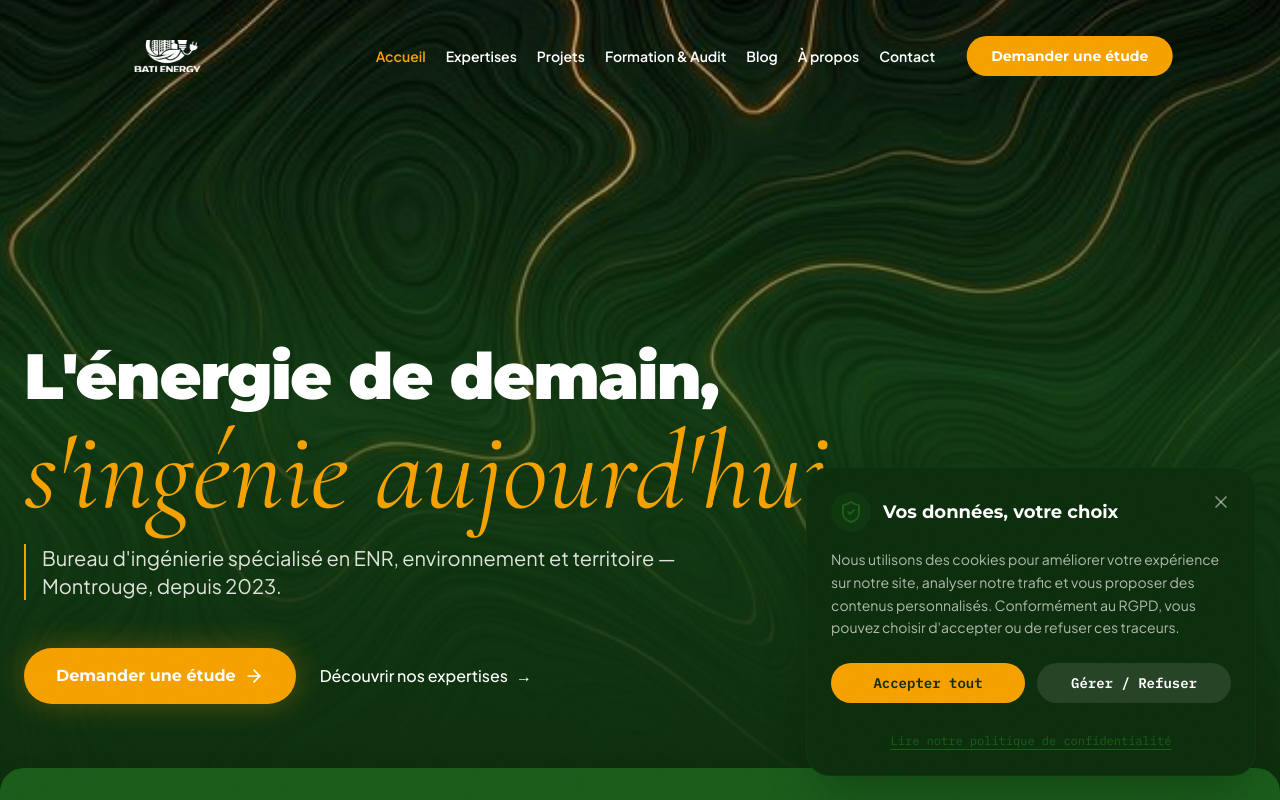
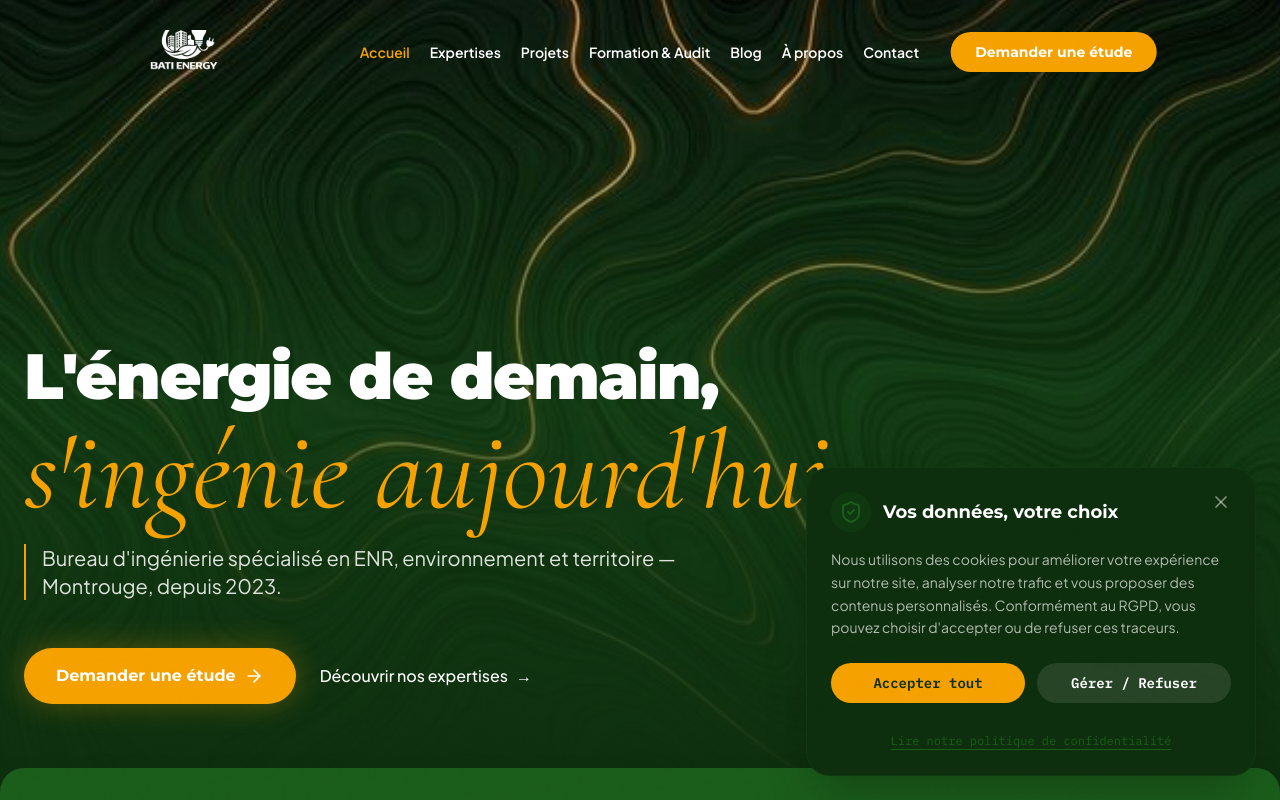
Before and after one commit to oussamaachi/bati-energy, a React (Vite) app: page / in a window 1280 px wide. Shown: the top 800 px of the page. Built offline with nearby package versions, Linux system fonts and the light colour scheme.

Commit message:
Fix desktop logo cropping by shrinking nav padding and boosting logo height

```diff
--- a/src/components/Navbar.jsx
+++ b/src/components/Navbar.jsx
@@ -17,15 +17,15 @@ export default function Navbar() {
         return () => window.removeEventListener('scroll', handleScroll);
     }, []);
 
-    const navClass = `fixed top-6 left-1/2 -translate-x-1/2 z-50 transition-all duration-500 rounded-full px-5 py-3 xl:pl-6 xl:pr-3 flex items-center justify-between gap-4 xl:gap-8 min-w-[300px] w-max max-w-[96vw] ${scrolled || !isHome
+    const navClass = `fixed top-6 left-1/2 -translate-x-1/2 z-50 transition-all duration-500 rounded-full px-5 py-3 xl:py-1.5 xl:pl-6 xl:pr-3 flex items-center justify-between gap-4 xl:gap-8 min-w-[300px] w-max max-w-[96vw] ${scrolled || !isHome
         ? 'bg-bg/80 backdrop-blur-xl border border-primary/10 shadow-lg text-primary'
         : 'bg-transparent text-white'
         }`;
 
     return (
         <nav className={navClass}>
-            <Link to="/" className="flex items-center gap-2 hover-link group shrink-0 h-8 w-36 xl:w-56 overflow-hidden relative justify-start">
-                <img src="/logo.png" alt="BATI ENERGY" className={`absolute w-full h-full object-contain scale-[2] xl:scale-[3] origin-left object-left ${!scrolled && isHome ? 'brightness-0 invert' : ''}`} />
+            <Link to="/" className="flex items-center gap-2 hover-link group shrink-0 h-8 w-36 xl:h-11 xl:w-48 overflow-hidden relative justify-start">
+                <img src="/logo.png" alt="BATI ENERGY" className={`absolute w-full h-full object-contain scale-[2] xl:scale-[2.2] origin-left object-left ${!scrolled && isHome ? 'brightness-0 invert' : ''}`} />
             </Link>
 
             <ul className="hidden xl:flex items-center gap-5 font-body text-[14px] font-semibold whitespace-nowrap">
```
